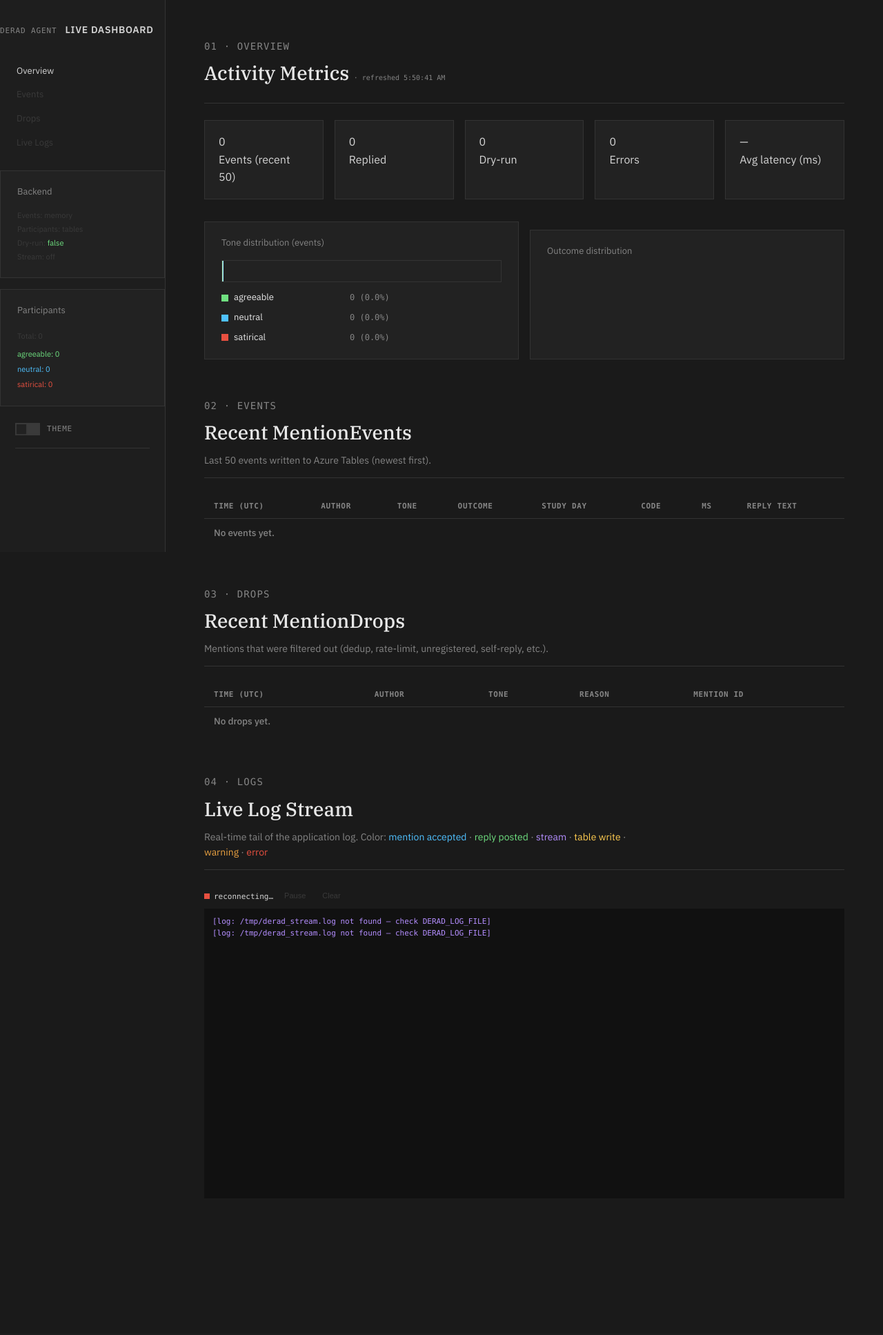
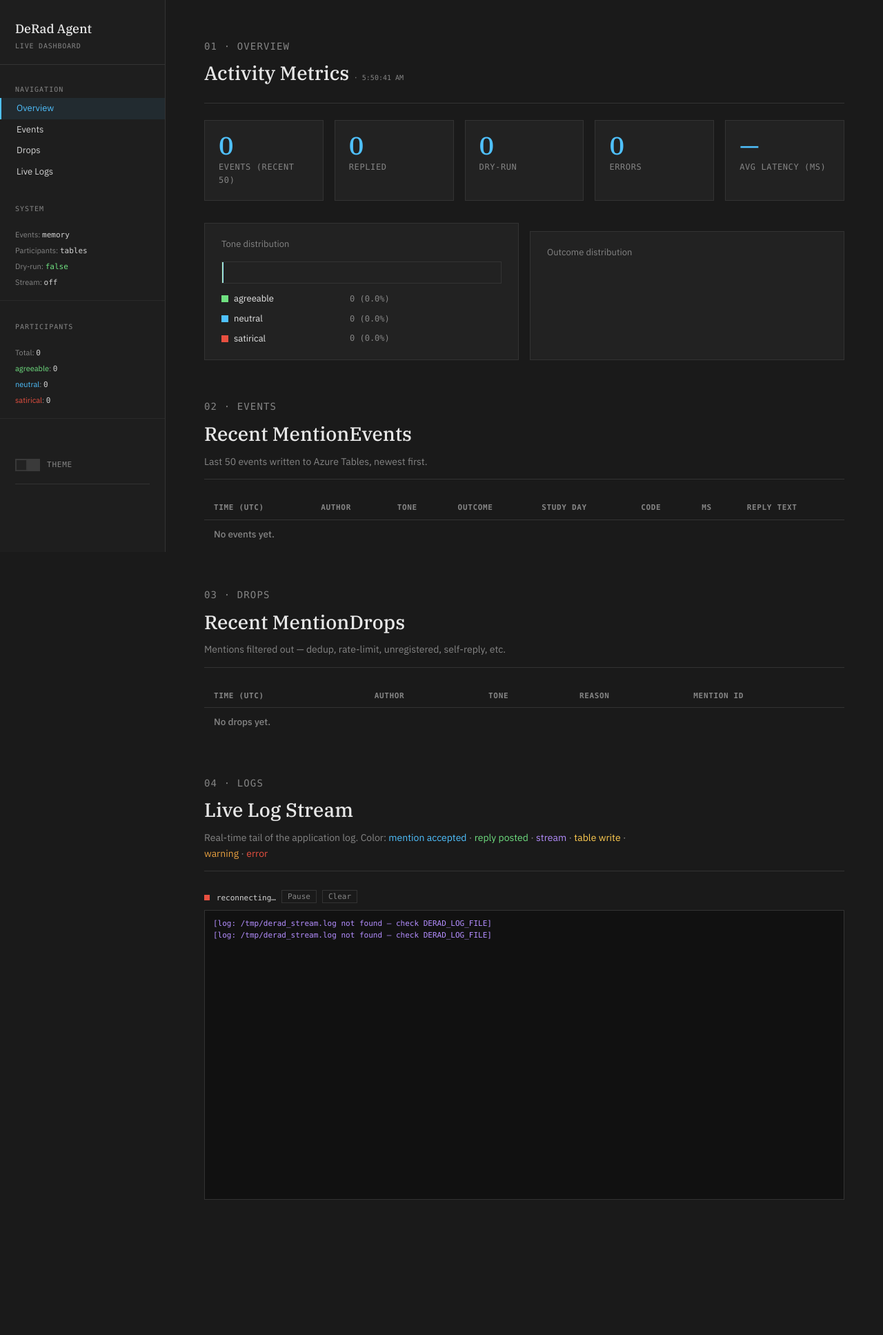
Before and after one commit to behavioral-data/derad-agent, a Flask app: page /dashboard in a window 1280 px wide. Shown: the whole page at 69% size. Before the commit the page ends 1737 px from the top, so only its background shows below. Run offline with Flask 3, Linux system fonts and the light colour scheme; data that the repository does not hold is empty; parts of the project's set-up code (start-up, migrations or seed data) failed here and were passed over; some web fonts are replaced.

Commit message:
Fix dashboard HTML/CSS: correct class names, sidebar layout, status dots
- Stat elements: .stat-num/.stat-label → .num/.label (matches design system)
- Status dots: .status-dot-live/.status-dot-off → .status-dot.live/.off (compound classes)
- Sidebar: add flex column so theme toggle sticks to bottom via margin-top:auto
- Remove undefined var(--accent) → use var(--clay) for log pause button hover
- Add initScrollSpy() call to activate scroll-linked sidebar highlights
- Scope sb-info/sb-val sidebar info blocks; clean log panel border from var(--border)

Co-Authored-By: Claude Sonnet 4.6 <noreply@anthropic.com>

```diff
--- a/derad_agent/app/templates/dashboard.html
+++ b/derad_agent/app/templates/dashboard.html
@@ -5,9 +5,13 @@
   <title>DeRad Agent — Live Dashboard</title>
   <link rel="stylesheet" href="/static/dash/html-design-system.css">
   <style>
+    /* ── Sidebar flex so theme toggle sticks to bottom ── */
+    .sidebar { display: flex; flex-direction: column; }
+
+    /* ── Log panel ── */
     .log-panel {
       background: #111;
-      border: 1.5px solid var(--border);
+      border: 1.5px solid #333;
       font-family: var(--mono);
       font-size: 11px;
       height: 420px;
@@ -15,74 +19,107 @@
       padding: 10px 12px;
       line-height: 1.55;
     }
-    .log-line { white-space: pre-wrap; word-break: break-all; color: var(--gray-300); }
-    .log-line.ll-warn { color: #e8a040; }
-    .log-line.ll-error { color: #e85040; }
+    .log-line { white-space: pre-wrap; word-break: break-all; color: var(--gray-500); }
+    .log-line.ll-warn   { color: #e8a040; }
+    .log-line.ll-error  { color: #e85040; }
     .log-line.ll-accept { color: #4fc1ff; }
-    .log-line.ll-reply { color: #6fe080; }
+    .log-line.ll-reply  { color: #6fe080; }
     .log-line.ll-stream { color: #b48eff; }
-    .log-line.ll-table { color: #ffcc50; }
+    .log-line.ll-table  { color: #ffcc50; }
+
     .log-controls { display: flex; gap: 8px; align-items: center; margin-bottom: 6px; }
-    .status-dot-live { width: 8px; height: 8px; background: #6fe080; display: inline-block; margin-right: 6px; animation: blink 1.4s step-end infinite; }
-    .status-dot-off  { width: 8px; height: 8px; background: #e85040; display: inline-block; margin-right: 6px; }
+    .log-pause-btn {
+      font-size: 11px; padding: 2px 8px; cursor: pointer;
+      background: transparent; border: 1px solid #333;
+      color: var(--gray-500); font-family: var(--mono);
+    }
+    .log-pause-btn:hover { border-color: var(--clay); color: var(--clay); }
+
+    /* ── Status dot ── */
+    .status-dot { width: 8px; height: 8px; display: inline-block; margin-right: 6px; }
+    .status-dot.live { background: #6fe080; animation: blink 1.4s step-end infinite; }
+    .status-dot.off  { background: #e85040; }
     @keyframes blink { 50% { opacity: 0; } }
-    .outcome-chip { font-size: 10px; font-family: var(--mono); padding: 1px 5px; border: 1px solid; }
-    .oc-replied   { border-color: #6fe080; color: #6fe080; }
-    .oc-dry_run   { border-color: #4fc1ff; color: #4fc1ff; }
-    .oc-pipeline_error, .oc-parent_fetch_failed, .oc-x_post_error { border-color: #e85040; color: #e85040; }
-    .oc-empty_reply { border-color: #e8a040; color: #e8a040; }
-    .tone-satirical  { color: #e85040; }
-    .tone-agreeable  { color: #6fe080; }
-    .tone-neutral    { color: #4fc1ff; }
-    .drop-reason     { font-size: 10px; font-family: var(--mono); color: #e8a040; }
-    .log-pause-btn   { font-size: 11px; padding: 2px 8px; cursor: pointer; background: transparent; border: 1px solid var(--border); color: var(--gray-300); }
-    .log-pause-btn:hover { border-color: var(--accent); color: var(--accent); }
-    .refresh-note    { font-size: 10px; color: var(--gray-500); font-family: var(--mono); }
-    .reply-text-cell { max-width: 260px; overflow: hidden; text-overflow: ellipsis; white-space: nowrap; font-size: 11px; }
+
+    /* ── Tone + outcome chips ── */
+    .outcome-chip {
+      font-size: 10px; font-family: var(--mono);
+      padding: 1px 5px; border: 1px solid; border-radius: 0;
+    }
+    .oc-replied      { border-color: #6fe080; color: #6fe080; }
+    .oc-dry_run      { border-color: #4fc1ff; color: #4fc1ff; }
+    .oc-pipeline_error,
+    .oc-parent_fetch_failed,
+    .oc-x_post_error { border-color: #e85040; color: #e85040; }
+    .oc-empty_reply  { border-color: #e8a040; color: #e8a040; }
+
+    .tone-satirical { color: #e85040; }
+    .tone-agreeable { color: #6fe080; }
+    .tone-neutral   { color: #4fc1ff; }
+    .drop-reason    { font-size: 10px; font-family: var(--mono); color: #e8a040; }
+
+    /* ── Sidebar info rows ── */
+    .sb-info {
+      padding: 14px 22px;
+      font-size: 11px;
+      color: var(--gray-500);
+      line-height: 2;
+      border-bottom: 1px solid #2a2a2a;
+    }
+    .sb-info + .sb-info { border-top: none; }
+    .sb-val { font-family: var(--mono); color: var(--gray-700); }
+
+    /* ── Refresh note ── */
+    .refresh-note { font-size: 10px; color: var(--gray-500); font-family: var(--mono); }
+
+    /* ── Reply text cell ── */
+    .reply-text-cell {
+      max-width: 260px; overflow: hidden;
+      text-overflow: ellipsis; white-space: nowrap; font-size: 11px;
+    }
   </style>
 </head>
 <body>
 <div class="layout">
 
+  <!-- ── Sidebar ──────────────────────────────────────────────────── -->
   <aside class="sidebar">
-    <div class="panel-head" style="margin-bottom: 24px;">
-      <span class="eyebrow">DeRad Agent</span>
-      <h3 style="margin:4px 0 0;">Live Dashboard</h3>
+    <div class="sidebar-logo">
+      <div class="logo-name">DeRad Agent</div>
+      <div class="logo-sub">Live Dashboard</div>
     </div>
 
-    <nav style="margin-bottom: 24px;">
-      <ul style="list-style:none; padding:0; margin:0; display:flex; flex-direction:column; gap:4px;">
-        <li><a href="#overview" style="color:var(--accent); text-decoration:none; font-size:13px;">Overview</a></li>
-        <li><a href="#events" style="color:var(--gray-300); text-decoration:none; font-size:13px;">Events</a></li>
-        <li><a href="#drops" style="color:var(--gray-300); text-decoration:none; font-size:13px;">Drops</a></li>
-        <li><a href="#logs" style="color:var(--gray-300); text-decoration:none; font-size:13px;">Live Logs</a></li>
-      </ul>
+    <nav>
+      <span class="nav-section">Navigation</span>
+      <a href="#overview">Overview</a>
+      <a href="#events">Events</a>
+      <a href="#drops">Drops</a>
+      <a href="#logs">Live Logs</a>
     </nav>
 
-    <div class="panel" style="margin-bottom:16px;">
-      <div class="panel-head"><span class="meta">Backend</span></div>
-      <div style="font-size:11px; color:var(--gray-300); line-height:1.8;">
-        <div>Events: <span id="sb-events-backend" class="inline-code">—</span></div>
-        <div>Participants: <span id="sb-part-backend" class="inline-code">—</span></div>
-        <div>Dry-run: <span id="sb-dry-run" class="inline-code">—</span></div>
-        <div>Stream: <span id="sb-stream" class="inline-code">—</span></div>
-      </div>
+    <span class="nav-section" style="margin-top:16px;">System</span>
+    <div class="sb-info">
+      <div>Events: <span class="sb-val" id="sb-events-backend">—</span></div>
+      <div>Participants: <span class="sb-val" id="sb-part-backend">—</span></div>
+      <div>Dry-run: <span class="sb-val" id="sb-dry-run">—</span></div>
+      <div>Stream: <span class="sb-val" id="sb-stream">—</span></div>
     </div>
 
-    <div class="panel">
-      <div class="panel-head"><span class="meta">Participants</span></div>
-      <div id="sb-participants" style="font-size:11px; color:var(--gray-300); line-height:2;"></div>
-    </div>
+    <span class="nav-section" style="margin-top:16px;">Participants</span>
+    <div class="sb-info" id="sb-participants">—</div>
 
-    <div class="theme-toggle" onclick="toggleTheme()" style="margin-top:auto; padding-top:24px;">
+    <div style="margin-top:auto;">
+      <div class="theme-toggle" onclick="toggleTheme()">
         <div class="theme-toggle-track"></div>
         <div class="theme-toggle-label">Theme</div>
       </div>
+    </div>
   </aside>
 
+  <!-- ── Main ─────────────────────────────────────────────────────── -->
   <main class="main">
 
-    <!-- Overview metrics -->
+    <!-- 01 · Overview -->
     <section id="overview">
       <div class="section-head">
         <p class="eyebrow">01 · Overview</p>
@@ -90,16 +127,16 @@
       </div>
 
       <div class="stat-row" id="stat-row">
-        <div class="stat"><div class="stat-num" id="m-total">—</div><div class="stat-label">Events (recent 50)</div></div>
-        <div class="stat"><div class="stat-num" id="m-replied">—</div><div class="stat-label">Replied</div></div>
-        <div class="stat"><div class="stat-num" id="m-dryrun">—</div><div class="stat-label">Dry-run</div></div>
-        <div class="stat"><div class="stat-num" id="m-errors">—</div><div class="stat-label">Errors</div></div>
-        <div class="stat"><div class="stat-num" id="m-latency">—</div><div class="stat-label">Avg latency (ms)</div></div>
+        <div class="stat"><div class="num" id="m-total">—</div><div class="label">Events (recent 50)</div></div>
+        <div class="stat"><div class="num" id="m-replied">—</div><div class="label">Replied</div></div>
+        <div class="stat"><div class="num" id="m-dryrun">—</div><div class="label">Dry-run</div></div>
+        <div class="stat"><div class="num" id="m-errors">—</div><div class="label">Errors</div></div>
+        <div class="stat"><div class="num" id="m-latency">—</div><div class="label">Avg latency (ms)</div></div>
       </div>
 
       <div class="grid-2" style="margin-top:16px;">
         <div class="panel">
-          <div class="panel-head"><span class="meta">Tone distribution (events)</span></div>
+          <div class="panel-head"><span class="meta">Tone distribution</span></div>
           <div id="tone-bar" style="margin-top:8px;"></div>
         </div>
         <div class="panel">
@@ -109,12 +146,12 @@
       </div>
     </section>
 
-    <!-- Events table -->
-    <section id="events" style="margin-top:32px;">
+    <!-- 02 · Events -->
+    <section id="events" style="margin-top:48px;">
       <div class="section-head">
         <p class="eyebrow">02 · Events</p>
         <h2>Recent MentionEvents</h2>
-        <p>Last 50 events written to Azure Tables (newest first).</p>
+        <p>Last 50 events written to Azure Tables, newest first.</p>
       </div>
       <div class="table-wrap">
         <table class="data-table" id="events-table">
@@ -137,12 +174,12 @@
       </div>
     </section>
 
-    <!-- Drops table -->
-    <section id="drops" style="margin-top:32px;">
+    <!-- 03 · Drops -->
+    <section id="drops" style="margin-top:48px;">
       <div class="section-head">
         <p class="eyebrow">03 · Drops</p>
         <h2>Recent MentionDrops</h2>
-        <p>Mentions that were filtered out (dedup, rate-limit, unregistered, self-reply, etc.).</p>
+        <p>Mentions filtered out — dedup, rate-limit, unregistered, self-reply, etc.</p>
       </div>
       <div class="table-wrap">
         <table class="data-table" id="drops-table">
@@ -162,15 +199,25 @@
       </div>
     </section>
 
-    <!-- Live logs -->
-    <section id="logs" style="margin-top:32px;">
+    <!-- 04 · Logs -->
+    <section id="logs" style="margin-top:48px;">
       <div class="section-head">
         <p class="eyebrow">04 · Logs</p>
         <h2>Live Log Stream</h2>
-        <p>Real-time tail of the application log. Color: <span style="color:#4fc1ff;">mention accepted</span> · <span style="color:#6fe080;">reply posted</span> · <span style="color:#b48eff;">stream</span> · <span style="color:#ffcc50;">table write</span> · <span style="color:#e8a040;">warning</span> · <span style="color:#e85040;">error</span></p>
+        <p>Real-time tail of the application log. Color:
+          <span style="color:#4fc1ff;">mention accepted</span> ·
+          <span style="color:#6fe080;">reply posted</span> ·
+          <span style="color:#b48eff;">stream</span> ·
+          <span style="color:#ffcc50;">table write</span> ·
+          <span style="color:#e8a040;">warning</span> ·
+          <span style="color:#e85040;">error</span>
+        </p>
       </div>
       <div class="log-controls">
-        <span id="log-status"><span class="status-dot-off" id="log-dot"></span><span id="log-status-text" style="font-size:11px; font-family:var(--mono);">connecting…</span></span>
+        <span>
+          <span class="status-dot off" id="log-dot"></span>
+          <span id="log-status-text" style="font-size:11px; font-family:var(--mono);">connecting…</span>
+        </span>
         <button class="log-pause-btn" id="pause-btn" onclick="togglePause()">Pause</button>
         <button class="log-pause-btn" onclick="clearLog()">Clear</button>
       </div>
@@ -182,9 +229,25 @@
 
 <script src="/static/dash/html-design-system.js"></script>
 <script>
+  // ── Utilities ──────────────────────────────────────────────────────────────
   const esc = s => (s == null ? '—' : String(s)
     .replace(/&/g, '&amp;').replace(/</g, '&lt;')
     .replace(/>/g, '&gt;').replace(/"/g, '&quot;'));
+
+  function fmtTime(iso) {
+    if (!iso) return '—';
+    return iso.replace('T', ' ').replace(/\.\d+.*/, '').replace('+00:00', '');
+  }
+
+  function outcomeChip(outcome) {
+    return `<span class="outcome-chip oc-${outcome || 'unknown'}">${outcome || '?'}</span>`;
+  }
+
+  function toneSpan(tone) {
+    return `<span class="tone-${tone || ''}">${tone || '—'}</span>`;
+  }
+
+  // ── Log panel ──────────────────────────────────────────────────────────────
   let paused = false;
   let autoScroll = true;
   const logPanel = document.getElementById('log-panel');
@@ -195,17 +258,15 @@
     document.getElementById('pause-btn').textContent = paused ? 'Resume' : 'Pause';
   }
 
-  function clearLog() {
-    logPanel.innerHTML = '';
-  }
+  function clearLog() { logPanel.innerHTML = ''; }
 
   function classifyLine(line) {
     if (/ERROR|CRITICAL|Exception|Traceback/.test(line)) return 'll-error';
-    if (/WARNING|warn/.test(line)) return 'll-warn';
-    if (/Accepted mention/.test(line)) return 'll-accept';
-    if (/Created reply|Posting reply|replied/.test(line)) return 'll-reply';
-    if (/stream|Stream|filtered/.test(line)) return 'll-stream';
-    if (/TablesEventsStore|write_event|write_drop|upsert|create_entity/.test(line)) return 'll-table';
+    if (/WARNING|warn/.test(line))                       return 'll-warn';
+    if (/Accepted mention/.test(line))                   return 'll-accept';
+    if (/Created reply|Posting reply|replied/.test(line))return 'll-reply';
+    if (/stream|Stream|filtered/.test(line))             return 'll-stream';
+    if (/TablesEventsStore|write_event|write_drop|create_entity/.test(line)) return 'll-table';
     return '';
   }
 
@@ -215,32 +276,28 @@
     el.className = 'log-line ' + classifyLine(line);
     el.textContent = line;
     logPanel.appendChild(el);
-    while (logPanel.children.length > MAX_LOG_LINES) {
-      logPanel.removeChild(logPanel.firstChild);
-    }
+    while (logPanel.children.length > MAX_LOG_LINES) logPanel.removeChild(logPanel.firstChild);
     if (autoScroll) logPanel.scrollTop = logPanel.scrollHeight;
   }
 
-  // pause auto-scroll when user scrolls up
   logPanel.addEventListener('scroll', () => {
     autoScroll = logPanel.scrollTop + logPanel.clientHeight >= logPanel.scrollHeight - 30;
   });
 
-  // SSE log stream
   function connectLogs() {
     const dot = document.getElementById('log-dot');
     const statusText = document.getElementById('log-status-text');
     const es = new EventSource('/stream/logs');
     es.onopen = () => {
-      dot.className = 'status-dot-live';
+      dot.className = 'status-dot live';
       statusText.textContent = 'connected';
     };
-    es.onmessage = (e) => {
+    es.onmessage = e => {
       const data = JSON.parse(e.data);
       if (data.line) appendLogLine(data.line);
     };
     es.onerror = () => {
-      dot.className = 'status-dot-off';
+      dot.className = 'status-dot off';
       statusText.textContent = 'reconnecting…';
       es.close();
       setTimeout(connectLogs, 3000);
@@ -248,66 +305,53 @@
   }
   connectLogs();
 
-  // Activity polling
-  function fmtTime(iso) {
-    if (!iso) return '—';
-    return iso.replace('T', ' ').replace(/\.\d+.*/, '').replace('+00:00', '');
-  }
-
-  function outcomeChip(outcome) {
-    const cls = 'outcome-chip oc-' + (outcome || 'unknown');
-    return `<span class="${cls}">${outcome || '?'}</span>`;
-  }
-
-  function toneSpan(tone) {
-    return `<span class="tone-${tone || ''}">${tone || '—'}</span>`;
-  }
-
+  // ── Activity data ──────────────────────────────────────────────────────────
   function renderActivity(data) {
     const m = data.metrics;
 
-    // sidebar
-    document.getElementById('sb-dry-run').textContent = m.dry_run ? 'true' : 'false';
-    document.getElementById('sb-dry-run').style.color = m.dry_run ? '#e8a040' : '#6fe080';
-    document.getElementById('sb-stream').textContent = m.stream_connected === null ? 'n/a' : (m.stream_connected ? 'live' : 'off');
+    // Sidebar system info
+    const dryEl = document.getElementById('sb-dry-run');
+    dryEl.textContent = m.dry_run ? 'true' : 'false';
+    dryEl.style.color = m.dry_run ? '#e8a040' : '#6fe080';
+
+    document.getElementById('sb-stream').textContent =
+      m.stream_connected === null ? 'n/a' : (m.stream_connected ? 'live' : 'off');
     document.getElementById('sb-events-backend').textContent = data.events.length ? 'tables' : 'memory';
     document.getElementById('sb-part-backend').textContent = 'tables';
 
-    const partLines = Object.entries(m.participant_tone_counts)
-      .map(([t, n]) => `<div class="tone-${t}">${t}: ${n}</div>`).join('');
     document.getElementById('sb-participants').innerHTML =
-      `<div style="margin-bottom:4px;">Total: ${m.participant_count}</div>` + partLines;
+      `<div>Total: <span class="sb-val">${m.participant_count}</span></div>` +
+      Object.entries(m.participant_tone_counts)
+        .map(([t, n]) => `<div><span class="tone-${t}">${t}</span>: <span class="sb-val">${n}</span></div>`)
+        .join('');
 
-    // stats
-    document.getElementById('m-total').textContent = m.total_events;
+    // Stat numbers
+    document.getElementById('m-total').textContent   = m.total_events;
     document.getElementById('m-replied').textContent = m.outcome_counts.replied || 0;
-    document.getElementById('m-dryrun').textContent = m.outcome_counts.dry_run || 0;
+    document.getElementById('m-dryrun').textContent  = m.outcome_counts.dry_run || 0;
     const errKeys = ['pipeline_error', 'parent_fetch_failed', 'x_post_error', 'empty_reply'];
-    document.getElementById('m-errors').textContent = errKeys.reduce((s, k) => s + (m.outcome_counts[k] || 0), 0);
+    document.getElementById('m-errors').textContent  = errKeys.reduce((s, k) => s + (m.outcome_counts[k] || 0), 0);
     document.getElementById('m-latency').textContent = m.avg_pipeline_ms || '—';
-    document.getElementById('last-refresh').textContent = '· refreshed ' + new Date().toLocaleTimeString();
+    document.getElementById('last-refresh').textContent = '· ' + new Date().toLocaleTimeString();
 
-    // tone bar
-    const tones = [
-      { label: 'agreeable', value: m.tone_counts.agreeable, color: '#6fe080' },
-      { label: 'neutral',   value: m.tone_counts.neutral,   color: '#4fc1ff' },
-      { label: 'satirical', value: m.tone_counts.satirical, color: '#e85040' },
-    ];
-    renderStackedBar('tone-bar', tones);
+    // Tone bar
+    renderStackedBar('tone-bar', [
+      { label: 'agreeable', value: m.tone_counts.agreeable || 0, color: '#6fe080' },
+      { label: 'neutral',   value: m.tone_counts.neutral   || 0, color: '#4fc1ff' },
+      { label: 'satirical', value: m.tone_counts.satirical || 0, color: '#e85040' },
+    ]);
 
-    // outcome bar
+    // Outcome bar
     const outcomes = Object.entries(m.outcome_counts).map(([k, v]) => ({
       label: k, value: v,
-      color: k === 'replied' ? '#6fe080' : k === 'dry_run' ? '#4fc1ff' : '#e85040'
+      color: k === 'replied' ? '#6fe080' : k === 'dry_run' ? '#4fc1ff' : '#e85040',
     }));
     if (outcomes.length) renderStackedBar('outcome-bar', outcomes);
 
-    // events table
+    // Events table
     const tbody = document.getElementById('events-tbody');
-    if (!data.events.length) {
-      tbody.innerHTML = '<tr><td colspan="8" style="color:var(--gray-500);">No events yet.</td></tr>';
-    } else {
-      tbody.innerHTML = data.events.map(ev => `
+    tbody.innerHTML = data.events.length
+      ? data.events.map(ev => `
           <tr>
             <td style="white-space:nowrap;">${fmtTime(ev.received_at_utc)}</td>
             <td>@${esc(ev.author_username || ev.author_id)}</td>
@@ -317,23 +361,21 @@
             <td>${ev.study_code ? `<code class="inline-code">${esc(ev.study_code)}</code>` : '—'}</td>
             <td>${esc(ev.pipeline_ms)}</td>
             <td class="reply-text-cell" title="${esc(ev.reply_text)}">${esc(ev.reply_text)}</td>
-        </tr>`).join('');
-    }
+          </tr>`).join('')
+      : '<tr><td colspan="8" style="color:var(--gray-500);">No events yet.</td></tr>';
 
-    // drops table
+    // Drops table
     const dtbody = document.getElementById('drops-tbody');
-    if (!data.drops.length) {
-      dtbody.innerHTML = '<tr><td colspan="5" style="color:var(--gray-500);">No drops yet.</td></tr>';
-    } else {
-      dtbody.innerHTML = data.drops.map(d => `
+    dtbody.innerHTML = data.drops.length
+      ? data.drops.map(d => `
           <tr>
             <td style="white-space:nowrap;">${fmtTime(d.received_at_utc)}</td>
             <td>${esc(d.author_id)}</td>
             <td>${toneSpan(d.tone)}</td>
             <td><span class="drop-reason">${esc(d.drop_reason)}</span></td>
             <td><code class="inline-code">${esc(d.mention_id)}</code></td>
-        </tr>`).join('');
-    }
+          </tr>`).join('')
+      : '<tr><td colspan="5" style="color:var(--gray-500);">No drops yet.</td></tr>';
   }
 
   function fetchActivity() {
@@ -345,6 +387,9 @@
 
   fetchActivity();
   setInterval(fetchActivity, 5000);
+
+  // ── Init ───────────────────────────────────────────────────────────────────
+  initScrollSpy();
 </script>
 </body>
 </html>
```
Lines whose indentation alone changed are shown as unchanged.
